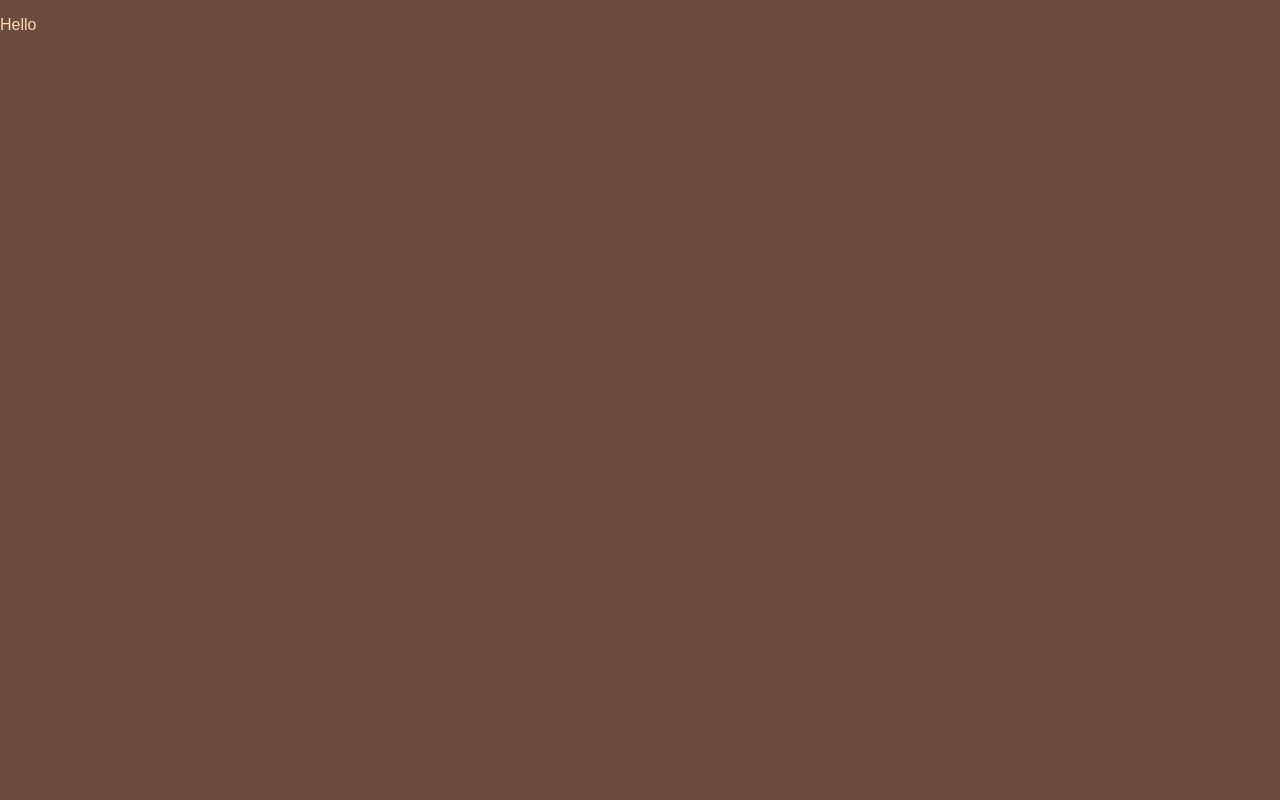
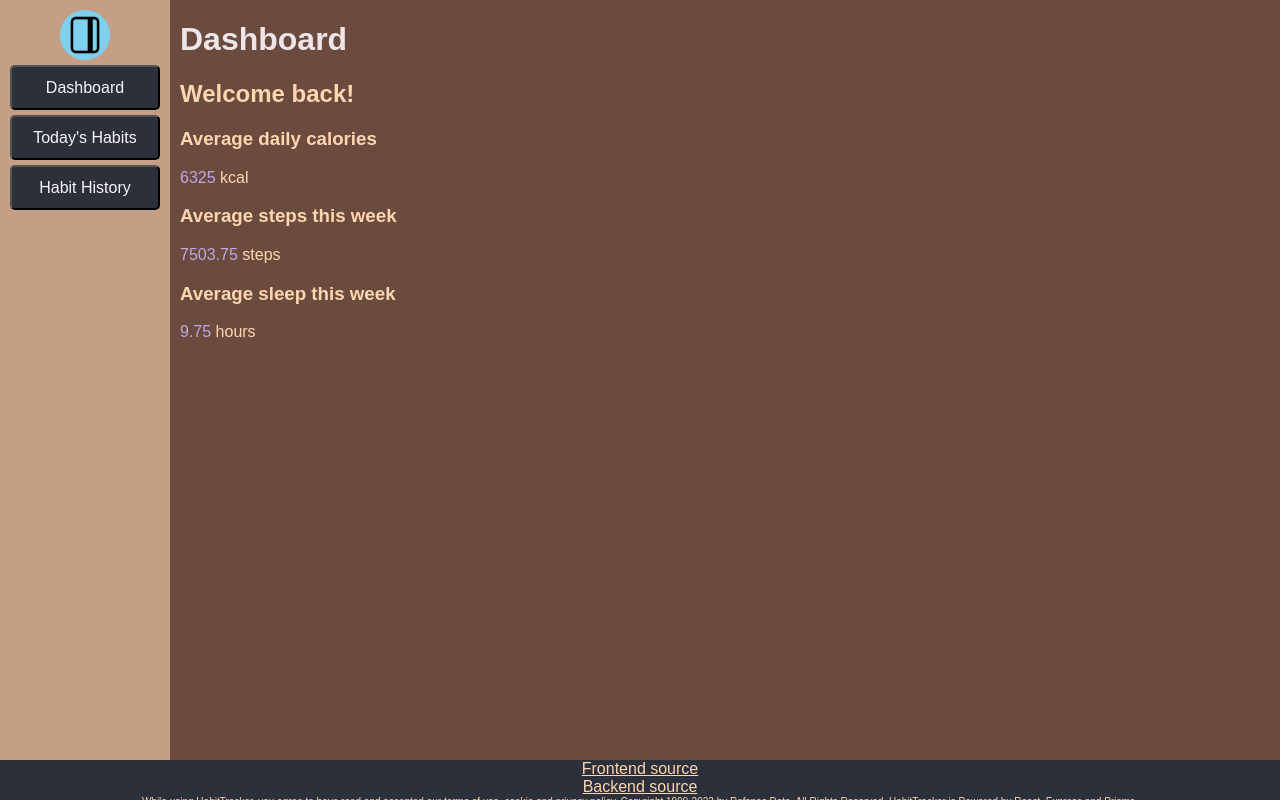
Before and after one commit to ample-samples/habit-tracker, a React (Create React App) app: page / in a window 1280 px wide. Built offline with nearby package versions, Linux system fonts and the light colour scheme; data requests are answered from the project's data file.

Commit message:
fixed formatting

```diff
--- a/src/App.js
+++ b/src/App.js
@@ -10,7 +10,7 @@ import Footer from './components/Footer';
 import { useState, useEffect } from'react'
 
 function App() {
-  const [ isLoggedIn, setIsLoggedIn ] = useState(false)
+  const [ isLoggedIn, setIsLoggedIn ] = useState(true)
 
   if(isLoggedIn){
     return (
```
Lines whose indentation alone changed are shown as unchanged.
